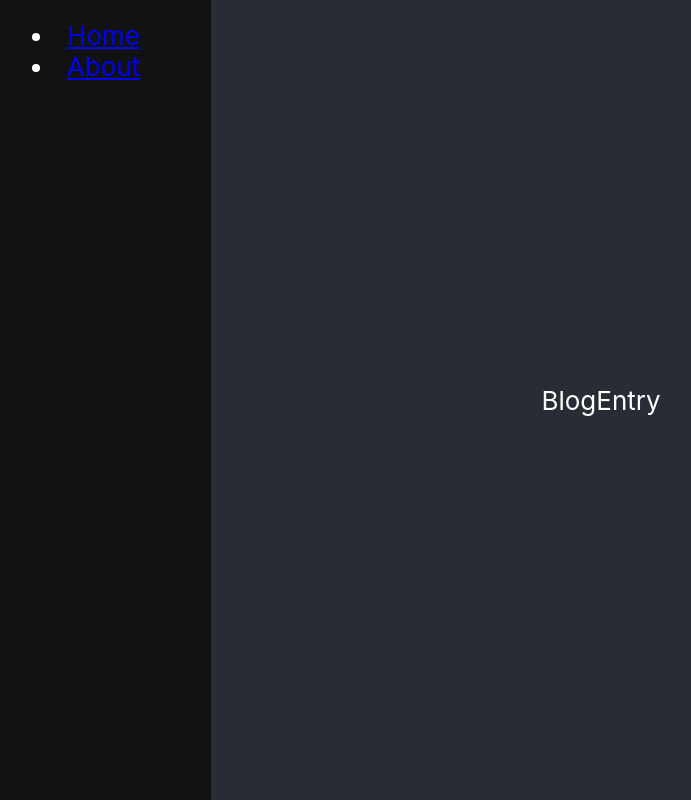
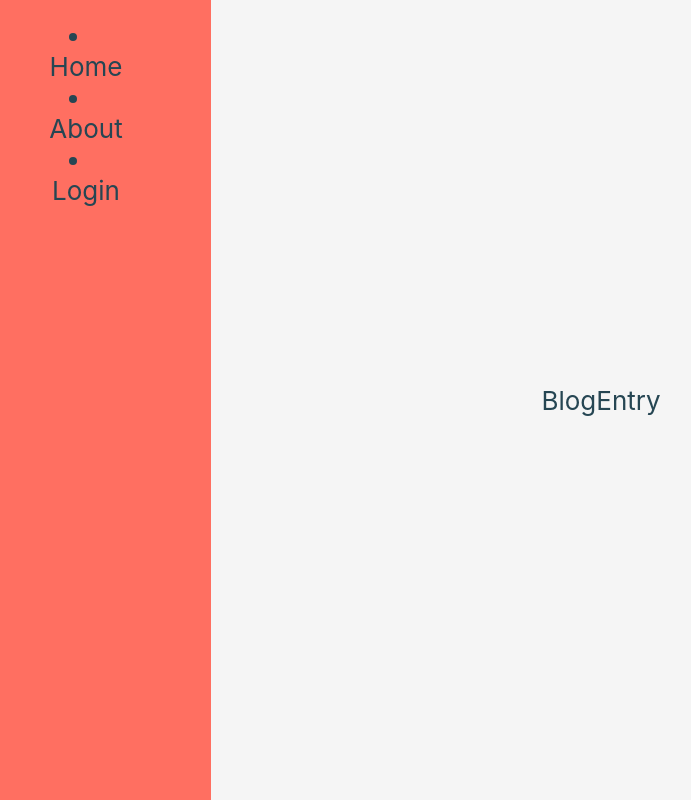
Before and after one commit to neuralcoral/BlogWebsite, a React (Create React App) app: page / in a window 1280 px wide. Shown: the whole page, without its empty margins (39-730 px from the left). Built offline with nearby package versions, Linux system fonts and the light colour scheme.

Commit message:
Added colors and removed hyperlink decoration

```diff
--- a/package.json
+++ b/package.json
@@ -3,7 +3,10 @@
   "version": "0.1.0",
   "private": true,
   "dependencies": {
+    "@emotion/react": "^11.13.3",
+    "@emotion/styled": "^11.13.0",
     "@mdxeditor/editor": "^3.11.0",
+    "@mui/material": "^6.0.0",
     "@testing-library/jest-dom": "^5.17.0",
     "@testing-library/react": "^13.4.0",
     "@testing-library/user-event": "^13.5.0",
--- a/src/App.css
+++ b/src/App.css
@@ -1,10 +1,5 @@
 .App {
   text-align: center;
-}
-
-.App-logo {
-  height: 40vmin;
-  pointer-events: none;
 }
 
 @media (prefers-reduced-motion: no-preference) {
@@ -14,14 +9,14 @@
 }
 
 .App-header {
-  background-color: #282c34;
+  background-color: #F5F5F5;
   min-height: 100vh;
   display: flex;
   flex-direction: column;
   align-items: center;
   justify-content: center;
   font-size: calc(10px + 2vmin);
-  color: white;
+  color: #264653;
 }
 
 .App-link {
--- a/src/App.tsx
+++ b/src/App.tsx
@@ -15,7 +15,7 @@ function App() {
               element={ <Home/> }
             />
             <Route
-              path="/introitus"
+              path="/login"
               element= { <Login/> }
             />
             <Route
--- a/src/components/CreatePost/CreatePost.css
+++ b/src/components/CreatePost/CreatePost.css
@@ -1,3 +1,5 @@
-html {
-
+ .editor {
+ background: white;
+ width: 100%;
+ height: 100%
 }
--- a/src/components/CreatePost/CreatePost.tsx
+++ b/src/components/CreatePost/CreatePost.tsx
@@ -1,12 +1,17 @@
 import '@mdxeditor/editor/style.css'
+import './CreatePost.css'
 import { MDXEditor, UndoRedo, BoldItalicUnderlineToggles, toolbarPlugin, headingsPlugin, listsPlugin, quotePlugin, thematicBreakPlugin, Button } from '@mdxeditor/editor'
+import {useState} from 'react'
 
 const CreatePost: React.FC = () => {
+    const [text, setText] = useState("Hello World");
+
 
     return (
         <MDXEditor
           className='editor'
-          markdown="Hello world"
+          markdown={text}
+          onChange={setText}
           plugins={[
             headingsPlugin(),
             quotePlugin(),
--- a/src/components/NavBar/NavBar.css
+++ b/src/components/NavBar/NavBar.css
@@ -4,8 +4,9 @@
     position: fixed;
     top: 0;
     left: 0;
-    background-color: #111;
+    background-color: #FF6F61;
     padding-top: 20px;
+    color: #264653;
   }
 
   .side-nav ul {
@@ -18,12 +19,12 @@
     text-align: left;
   }
 
-  .side-nav ul li a {
-    color: white;
+  .side-nav a {
     text-decoration: none;
     display: block;
+    color: #264653;
   }
 
   .side-nav ul li a:hover {
-    background-color: #575757;
+    background-color: #4CAFAB;
   }
--- a/src/components/NavBar/NavBar.tsx
+++ b/src/components/NavBar/NavBar.tsx
@@ -4,8 +4,9 @@ import './NavBar.css';
 const NavBar: React.FC = () => {
     return (
         <div className="side-nav">
-            <li><a href="#home">Home</a></li>
-            <li><a href="#about">About</a></li>
+            <li><a href="">Home</a></li>
+            <li><a href="about">About</a></li>
+            <li><a href="login">Login</a></li>
         </div>
     );
 }
```
Also changed, not shown: 1 other file (tests, documents, lock files or other folders).
